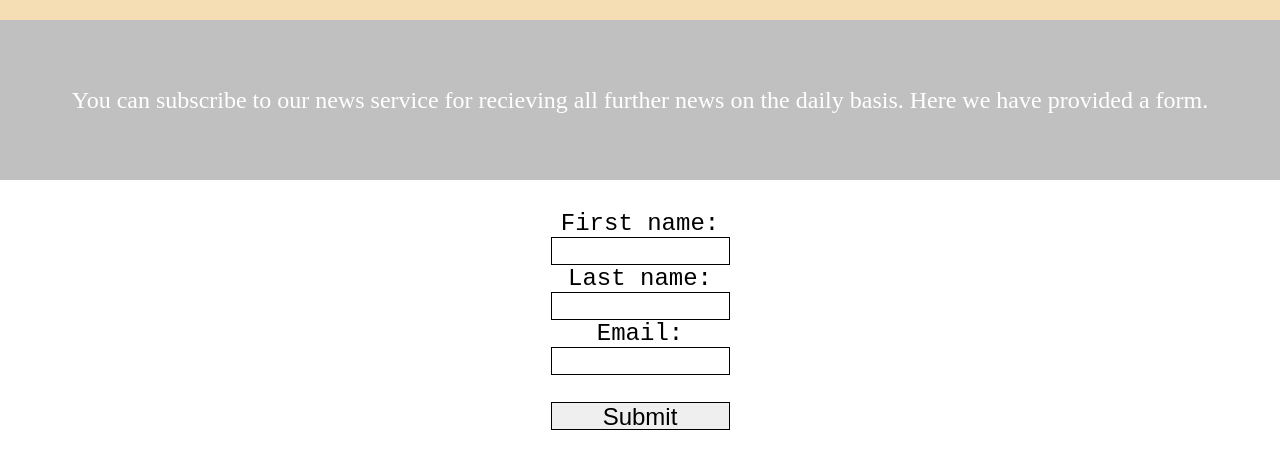
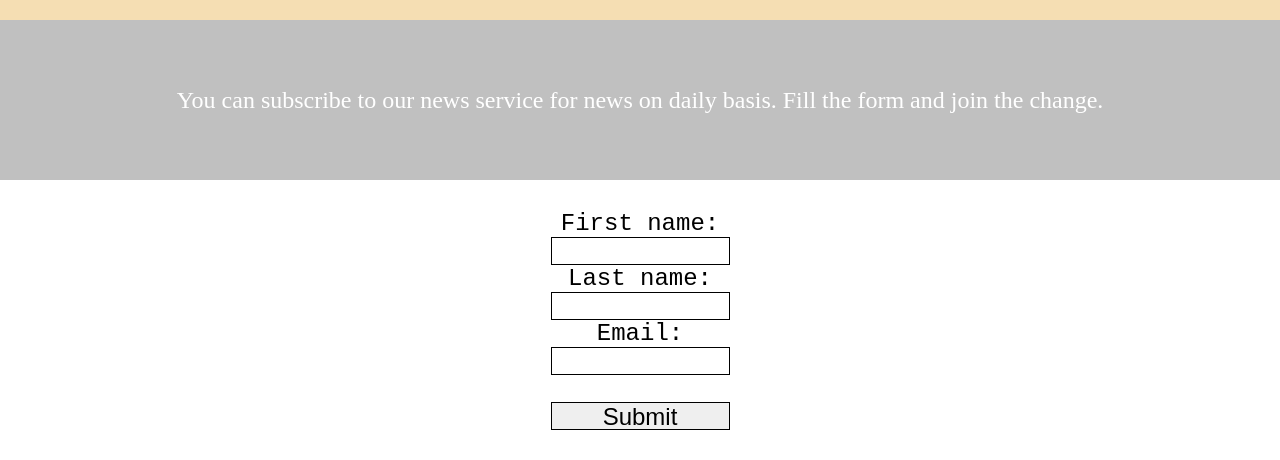
Before and after one commit to AnkitRai-22/IT-Minor-assignment-1, a plain HTML site: page index.html in a window 1280 px wide. Shown: the part 340-800 px from the top of the page. Drawn offline with Linux system fonts and the light colour scheme.

Commit message:
Update index.html
Text corrections.

```diff
--- a/index.html
+++ b/index.html
@@ -12,7 +12,7 @@
         <h1 class="title">News Corner</h1>
     </div>
     <h2 class="logo">News with 100% authenticity</h2>
-    <p class="statement">You can subscribe to our news service for recieving all further news on the daily basis. Here we have provided a form.
+    <p class="statement">You can subscribe to our news service for news on daily basis. Fill the form and join the change.
     </p>
     <div class="form">
         <form>
```
